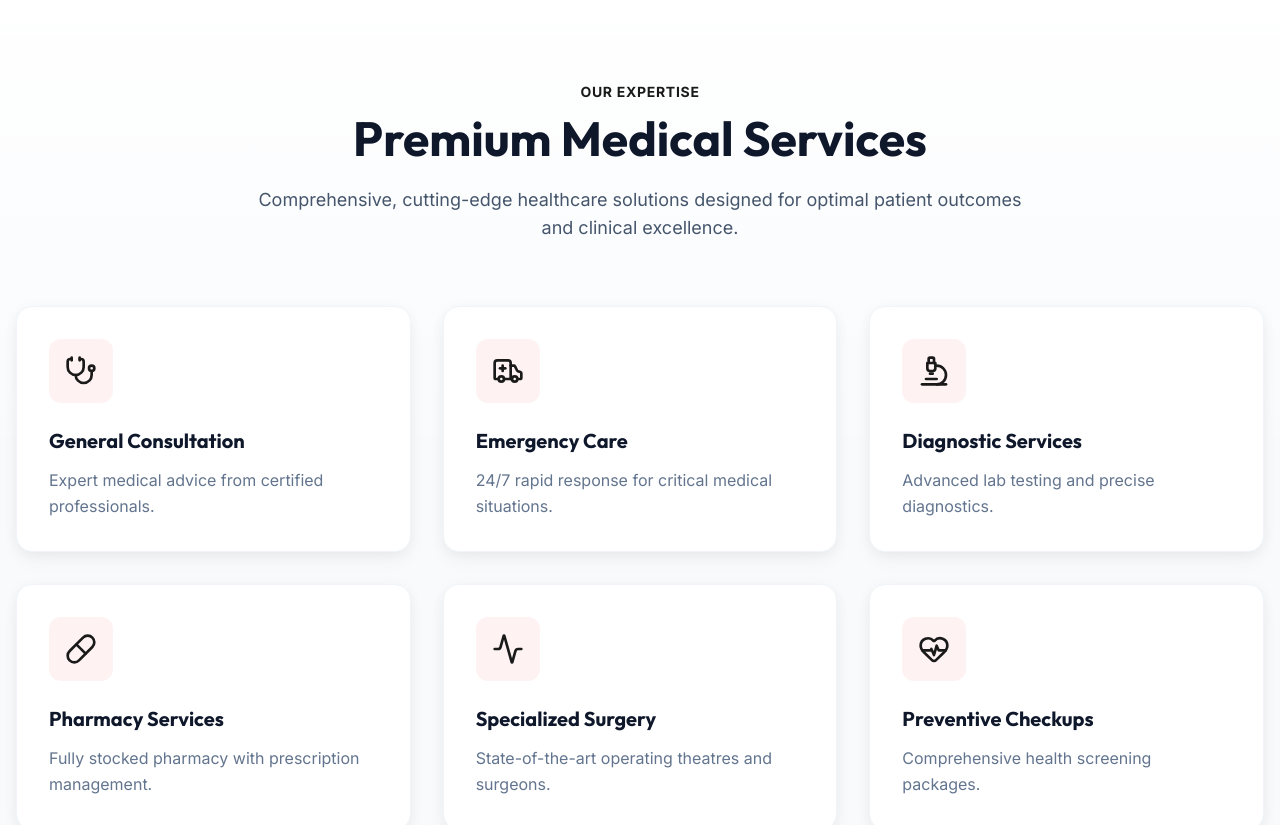
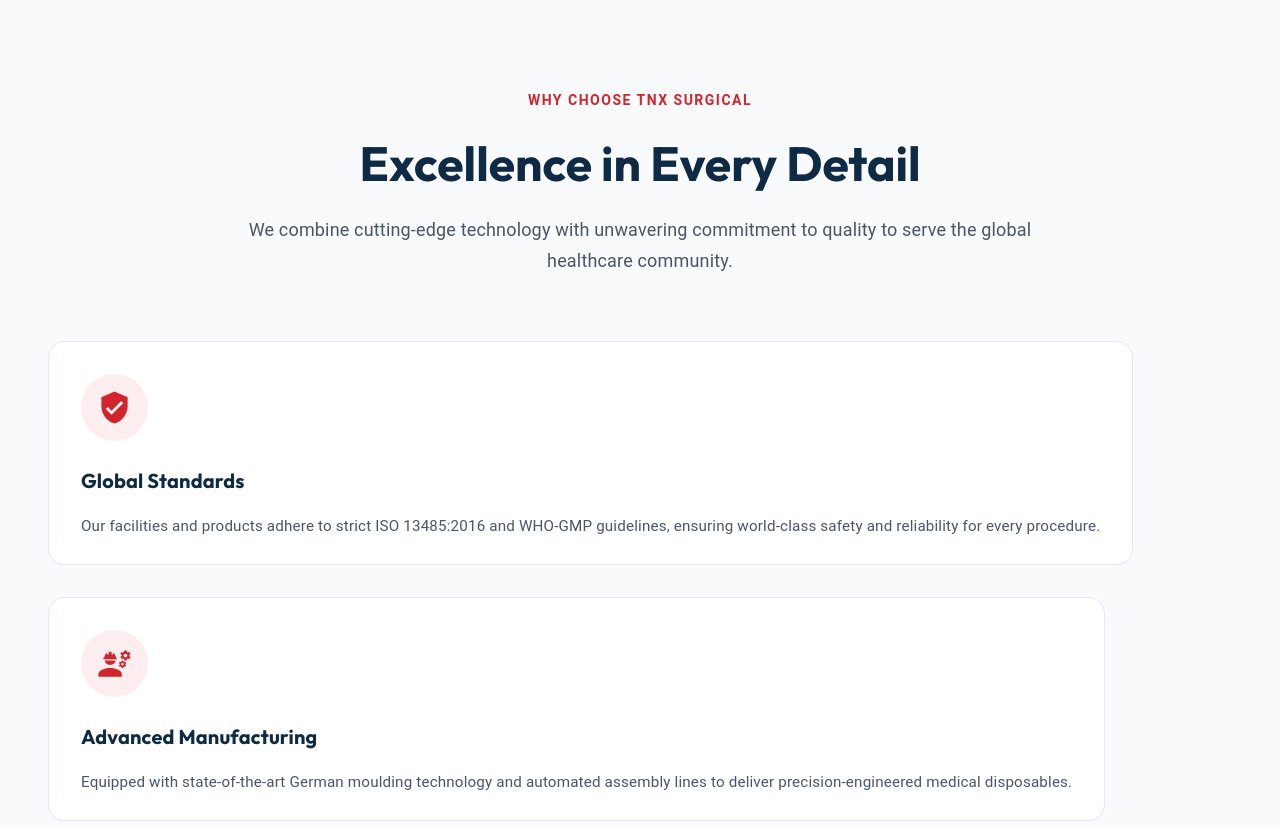
Before and after one commit to nema12344/medical-web, a Next.js app: page / in a window 1280 px wide. Shown: the part 1780-2605 px from the top of the page. Built offline with nearby package versions, Linux system fonts and the light colour scheme.

Commit message:
design-change

```diff
--- /dev/null
+++ b/app/components/HighlightsMUI.tsx
@@ -0,0 +1,139 @@
+'use client';
+
+import React from 'react';
+import { Grid, Card, CardContent, Typography, Box } from '@mui/material';
+import { VerifiedUser, Engineering, SupportAgent, LocalShipping } from '@mui/icons-material';
+
+const highlights = [
+    {
+        title: 'Global Standards',
+        description: 'Our facilities and products adhere to strict ISO 13485:2016 and WHO-GMP guidelines, ensuring world-class safety and reliability for every procedure.',
+        icon: <VerifiedUser fontSize="large" sx={{ color: '#D0252C' }} />
+    },
+    {
+        title: 'Advanced Manufacturing',
+        description: 'Equipped with state-of-the-art German moulding technology and automated assembly lines to deliver precision-engineered medical disposables.',
+        icon: <Engineering fontSize="large" sx={{ color: '#D0252C' }} />
+    },
+    {
+        title: '24/7 Expert Support',
+        description: 'Our dedicated team of medical product specialists is available round-the-clock to assist hospitals and distributors with technical queries.',
+        icon: <SupportAgent fontSize="large" sx={{ color: '#D0252C' }} />
+    },
+    {
+        title: 'Rapid Global Delivery',
+        description: 'With a robust logistics network spanning over 50 countries, we guarantee timely delivery of critical medical supplies without compromise.',
+        icon: <LocalShipping fontSize="large" sx={{ color: '#D0252C' }} />
+    }
+];
+
+export default function HighlightsMUI() {
+    return (
+        <Box component="section" sx={{ py: 12, bgcolor: '#F8FAFC' }}>
+            <Box sx={{ maxWidth: '1280px', mx: 'auto', px: { xs: 3, md: 6 } }}>
+                <Box sx={{ mb: 8, textAlign: 'center' }}>
+                    <Typography
+                        variant="overline"
+                        sx={{
+                            color: '#D0252C',
+                            fontWeight: 700,
+                            letterSpacing: 1.5,
+                            fontSize: '0.875rem',
+                            display: 'block',
+                            mb: 2
+                        }}
+                    >
+                        WHY CHOOSE TNX SURGICAL
+                    </Typography>
+                    <Typography
+                        variant="h3"
+                        component="h2"
+                        sx={{
+                            fontWeight: 800,
+                            color: '#0F2A44',
+                            mb: 3,
+                            fontFamily: 'var(--font-heading, sans-serif)',
+                            fontSize: { xs: '2rem', md: '3rem' }
+                        }}
+                    >
+                        Excellence in Every Detail
+                    </Typography>
+                    <Typography
+                        variant="body1"
+                        sx={{
+                            maxWidth: '800px',
+                            mx: 'auto',
+                            color: '#4A5568',
+                            fontSize: '1.125rem',
+                            lineHeight: 1.7
+                        }}
+                    >
+                        We combine cutting-edge technology with unwavering commitment to quality to serve the global healthcare community.
+                    </Typography>
+                </Box>
+
+                <Grid container spacing={4}>
+                    {highlights.map((item, index) => (
+                        <Grid item xs={12} md={6} lg={3} key={index} sx={{ display: 'flex' }}>
+                            <Card
+                                elevation={0}
+                                sx={{
+                                    display: 'flex',
+                                    flexDirection: 'column',
+                                    height: '100%',
+                                    width: '100%',
+                                    borderRadius: 4,
+                                    border: '1px solid #E0E7FF',
+                                    transition: 'transform 0.3s ease, box-shadow 0.3s ease',
+                                    '&:hover': {
+                                        transform: 'translateY(-4px)',
+                                        boxShadow: '0 12px 24px rgba(15, 42, 68, 0.08)',
+                                        borderColor: '#D0252C'
+                                    }
+                                }}
+                            >
+                                <CardContent sx={{ p: 4, flexGrow: 1, display: 'flex', flexDirection: 'column', alignItems: 'flex-start' }}>
+                                    <Box
+                                        sx={{
+                                            p: 2,
+                                            borderRadius: '50%',
+                                            bgcolor: 'rgba(208, 37, 44, 0.08)',
+                                            mb: 3,
+                                            display: 'flex',
+                                            alignItems: 'center',
+                                            justifyContent: 'center'
+                                        }}
+                                    >
+                                        {item.icon}
+                                    </Box>
+                                    <Typography
+                                        variant="h6"
+                                        component="h3"
+                                        sx={{
+                                            fontWeight: 700,
+                                            color: '#0F2A44',
+                                            mb: 2,
+                                            fontFamily: 'var(--font-heading, sans-serif)'
+                                        }}
+                                    >
+                                        {item.title}
+                                    </Typography>
+                                    <Typography
+                                        variant="body2"
+                                        sx={{
+                                            color: '#4A5568',
+                                            lineHeight: 1.8,
+                                            fontSize: '0.95rem'
+                                        }}
+                                    >
+                                        {item.description}
+                                    </Typography>
+                                </CardContent>
+                            </Card>
+                        </Grid>
+                    ))}
+                </Grid>
+            </Box>
+        </Box>
+    );
+}
--- a/app/components/ProductListing.tsx
+++ b/app/components/ProductListing.tsx
@@ -87,8 +87,8 @@
         >
           {products.map((product) => (
             <SwiperSlide key={product.id}>
-              <div className="bg-white rounded-2xl shadow-lg hover:shadow-xl transition-shadow duration-300 overflow-hidden group">
-                <div className="relative overflow-hidden rounded-t-2xl bg-white">
+              <div className="bg-white rounded-2xl shadow-lg hover:shadow-xl transition-shadow duration-300 overflow-hidden group h-full flex flex-col">
+                <div className="relative overflow-hidden rounded-t-2xl bg-white flex-shrink-0">
                   <Image
                     src={product.image}
                     alt={product.name}
@@ -108,7 +108,7 @@
                   </div>
                 </div>
 
-                <div className="p-6">
+                <div className="p-6 flex flex-col flex-grow">
                   <div className="mb-3">
                     <span className="inline-block px-3 py-1 text-xs font-medium" style={{ color: '#D0252C', backgroundColor: 'rgba(208, 37, 44, 0.1)' }}>
                       {product.category}
@@ -119,14 +119,16 @@
                     {product.name}
                   </h3>
 
-                  <div className="mb-6 flex flex-col gap-4">
-                    <span className="text-sm font-bold text-gray-600 line-clamp-2">{product.description}</span>
-                    <button className="bg-white border border-gray-300 rounded-lg h-12 lg:w-80 px-6 flex items-center justify-between text-slate-900 group-hover:bg-[#D0252C] group-hover:text-white transition-all duration-300">
-                      <span>View Details</span>
-                      <svg className="w-5 h-5 ml-2 transform group-hover:translate-x-1 transition-transform duration-300" fill="none" stroke="currentColor" viewBox="0 0 24 24">
-                        <path strokeLinecap="round" strokeLinejoin="round" strokeWidth={2} d="M9 5l7 7-7 7" />
-                      </svg>
-                    </button>
+                  <div className="mb-6 flex flex-col gap-4 flex-grow">
+                    <span className="text-sm font-bold text-gray-600 block">{product.description}</span>
+                    <div className="mt-auto">
+                      <button className="bg-white border border-gray-300 rounded-lg h-12 lg:w-80 px-6 flex items-center justify-between text-slate-900 group-hover:bg-[#D0252C] group-hover:text-white transition-all duration-300 w-full">
+                        <span>View Details</span>
+                        <svg className="w-5 h-5 ml-2 transform group-hover:translate-x-1 transition-transform duration-300" fill="none" stroke="currentColor" viewBox="0 0 24 24">
+                          <path strokeLinecap="round" strokeLinejoin="round" strokeWidth={2} d="M9 5l7 7-7 7" />
+                        </svg>
+                      </button>
+                    </div>
                   </div>
                 </div>
               </div>
--- a/app/components/Testimonials.tsx
+++ b/app/components/Testimonials.tsx
@@ -1,6 +1,6 @@
 'use client';
 import { Swiper, SwiperSlide } from 'swiper/react';
-import { Navigation, Pagination, Autoplay } from 'swiper/modules';
+import { Pagination, Autoplay } from 'swiper/modules';
 import 'swiper/css';
 import 'swiper/css/navigation';
 import 'swiper/css/pagination';
@@ -39,13 +39,12 @@
   ];
 
   return (
-    <section className="py-16 px-4" style={{backgroundColor: '#0c2534'}}>
+    <section className="py-16 px-4" style={{ backgroundColor: '#0c2534' }}>
       <div className="max-w-7xl mx-auto">
         <div className="text-center mb-12">
           <h2 className="text-4xl lg:text-5xl font-bold mb-6 text-white">What Our Clients Say</h2>
           <p className="text-lg text-gray-300 max-w-3xl mx-auto">Our clients have experienced our service and results, and they're eager to share their positive experiences with you.</p>
         </div>
-        {/* Testimonials Slider */}
         {/* Testimonials Slider */}
         <Swiper
           modules={[Pagination, Autoplay]}
@@ -68,7 +67,7 @@
         >
           {testimonials.map((testimonial) => (
             <SwiperSlide key={testimonial.id}>
-              <div className="bg-white rounded-2xl lg:max-h-[320px] p-8 shadow-lg hover:shadow-xl transition-all duration-300 mx-2">
+              <div className="bg-white rounded-2xl p-8 shadow-lg hover:shadow-xl transition-all duration-300 mx-2 h-full flex flex-col">
                 {/* Avatar */}
                 <div className="flex justify-center mb-6">
                   <div className="w-24 h-24 rounded-full bg-gradient-to-br from-blue-400 to-blue-600 flex items-center justify-center text-white font-bold text-xl">
@@ -83,12 +82,12 @@
                 </div>
 
                 {/* Testimonial Text */}
-                <blockquote className="text-gray-700 text-center mb-6 leading-relaxed text-sm">
+                <blockquote className="text-gray-700 text-center mb-6 leading-relaxed text-sm flex-grow">
                   "{testimonial.text}"
                 </blockquote>
 
                 {/* User Info */}
-                <div className="text-center">
+                <div className="text-center mt-auto">
                   <div className="font-bold text-gray-900 mb-1">
                     {testimonial.name}
                   </div>
--- a/app/page.tsx
+++ b/app/page.tsx
@@ -12,6 +12,7 @@
 import HeroAbout from "./components/HeroAbout";
 import MedicalSections from "./components/MedicalSections";
 import SectionWrapper from "./components/SectionWrapper";
+import HighlightsMUI from "./components/HighlightsMUI";
 
 export const metadata = {
   title: "Tnx Surgical Surgical",
@@ -28,6 +29,10 @@
         <div className="pb-20">
           <SectionWrapper delay={0.1}>
             <CompanyIntroSection />
+          </SectionWrapper>
+
+          <SectionWrapper>
+            <HighlightsMUI />
           </SectionWrapper>
 
           <SectionWrapper>
```
